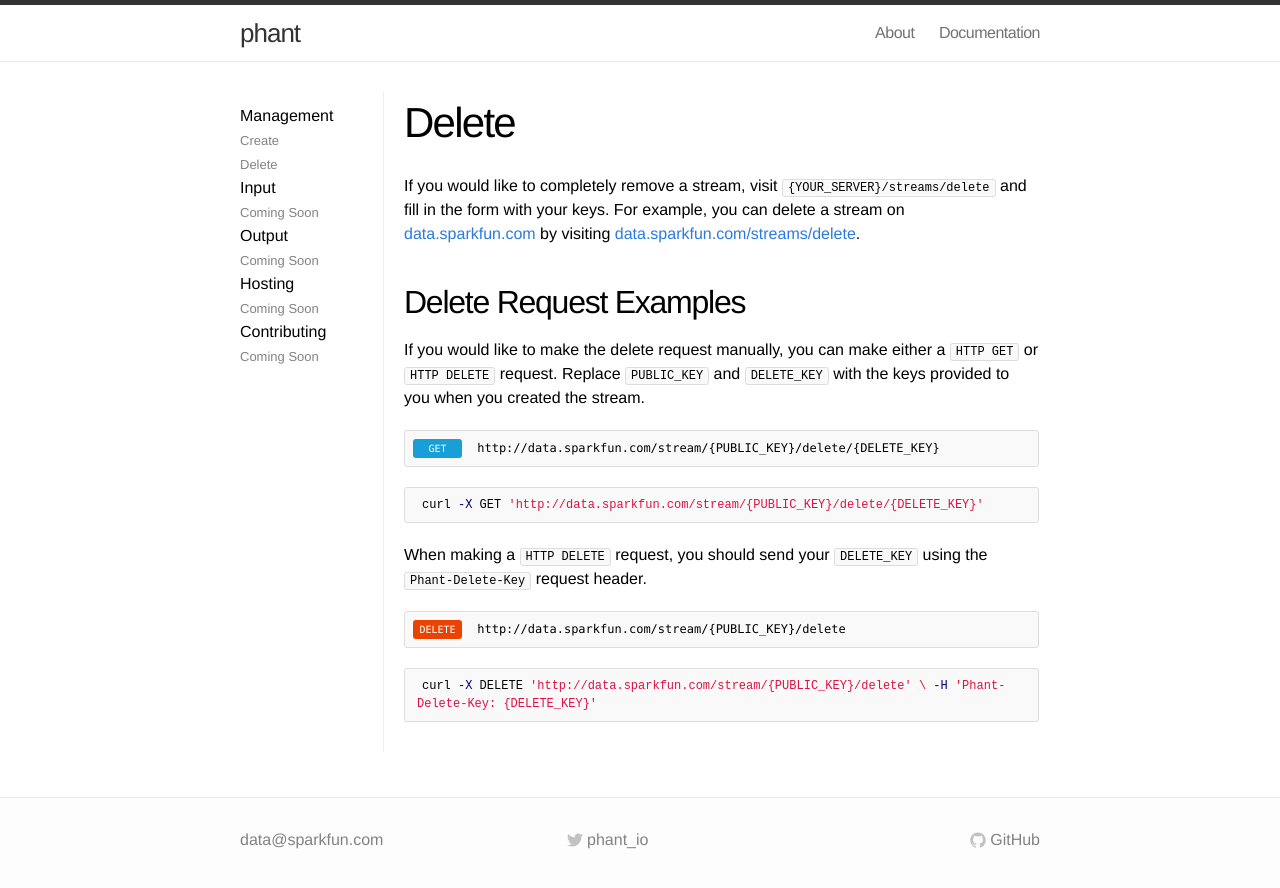
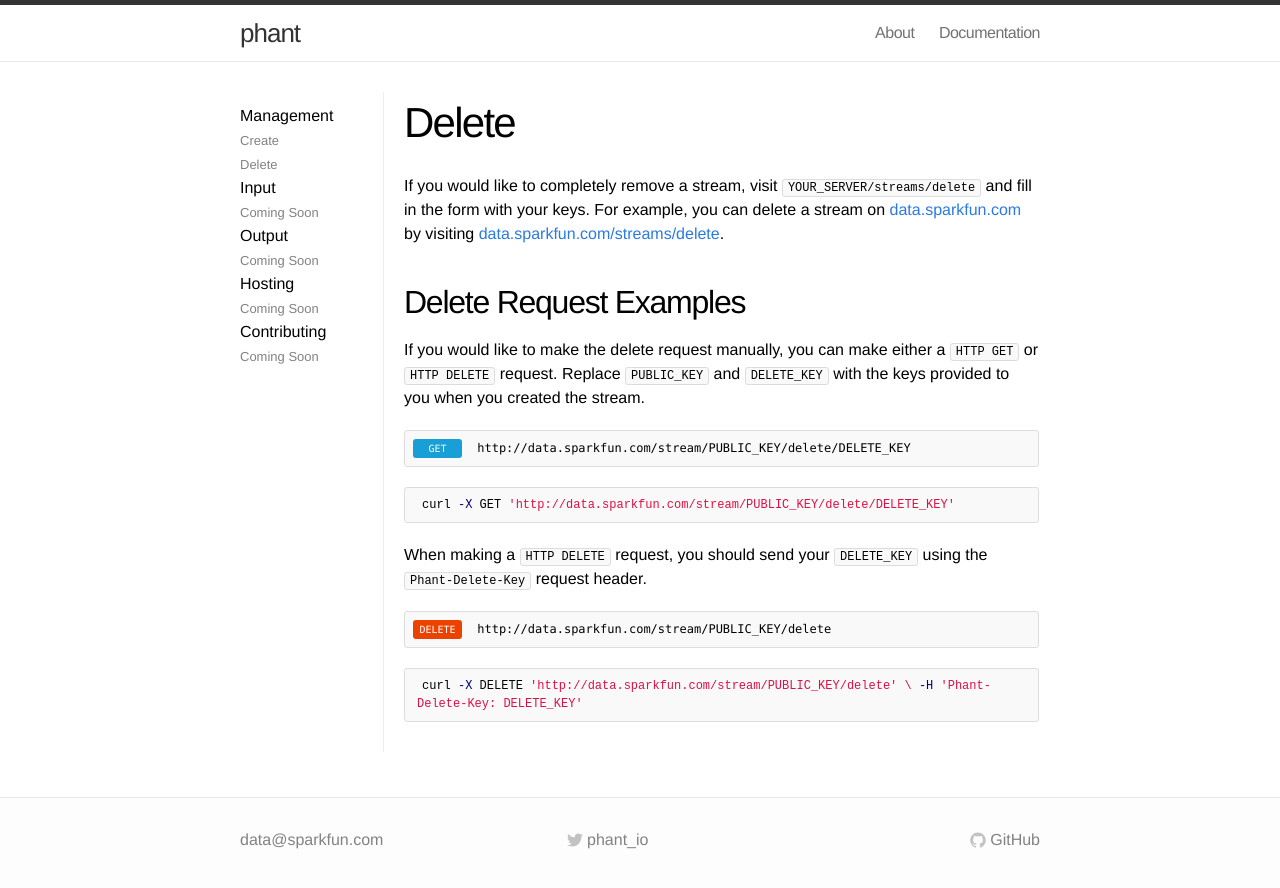
Before and after one commit to sparkfun/phant-docs, a Jekyll site: the page built from docs/management/delete.md, in a window 1280 px wide. Shown: the top 888 px of the page. Built offline with Jekyll 4.4.1, drawn with Linux system fonts in a browser that asks for light colours.

Commit message:
remove curly brackets from urls

```diff
--- a/docs/management/delete.md
+++ b/docs/management/delete.md
@@ -5,7 +5,7 @@ docs: Management
 order: 2
 ---
 
-If you would like to completely remove a stream, visit `{YOUR_SERVER}/streams/delete` and fill in the form with
+If you would like to completely remove a stream, visit `YOUR_SERVER/streams/delete` and fill in the form with
 your keys.  For example, you can delete a stream on [data.sparkfun.com](http://data.sparkfun.com) by visiting
 [data.sparkfun.com/streams/delete](https://data.sparkfun.com/streams/delete).
 
@@ -16,21 +16,21 @@ request.  Replace `PUBLIC_KEY` and `DELETE_KEY` with the keys provided to you wh
 
 <div class="url">
   <span class="method GET">GET</span>
-  http://data.sparkfun.com/stream/{PUBLIC_KEY}/delete/{DELETE_KEY}
+  http://data.sparkfun.com/stream/PUBLIC_KEY/delete/DELETE_KEY
 </div>
 
 {% highlight bash %}
-curl -X GET 'http://data.sparkfun.com/stream/{PUBLIC_KEY}/delete/{DELETE_KEY}'
+curl -X GET 'http://data.sparkfun.com/stream/PUBLIC_KEY/delete/DELETE_KEY'
 {% endhighlight %}
 
 When making a `HTTP DELETE` request, you should send your `DELETE_KEY` using the `Phant-Delete-Key` request header.
 
 <div class="url">
   <span class="method DELETE">DELETE</span>
-  http://data.sparkfun.com/stream/{PUBLIC_KEY}/delete
+  http://data.sparkfun.com/stream/PUBLIC_KEY/delete
 </div>
 
 {% highlight bash %}
-curl -X DELETE 'http://data.sparkfun.com/stream/{PUBLIC_KEY}/delete' \
-  -H 'Phant-Delete-Key: {DELETE_KEY}'
+curl -X DELETE 'http://data.sparkfun.com/stream/PUBLIC_KEY/delete' \
+  -H 'Phant-Delete-Key: DELETE_KEY'
 {% endhighlight %}
```
